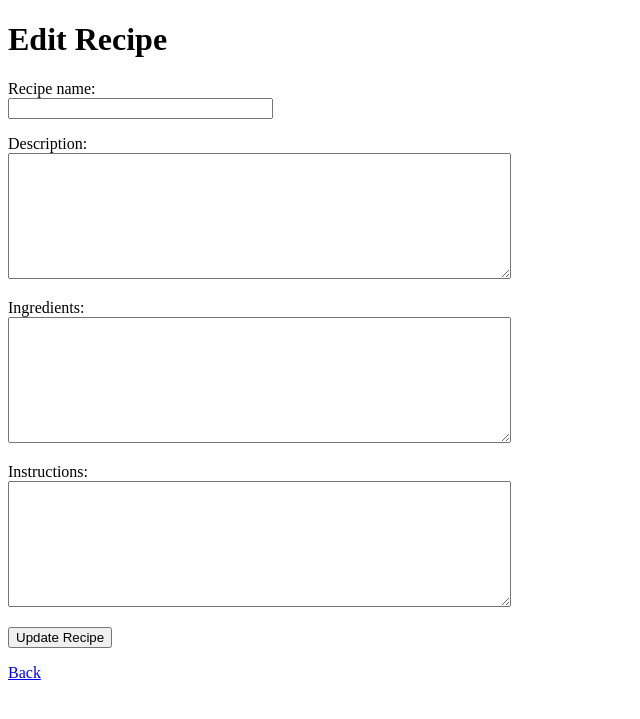
After one commit to dopamiini/Foodrecipes, a Flask app: template templates/edit_recipe.html in a window 1280 px wide. The commit adds this page. Shown: the top 719 px of the page, without its empty margins (0-640 px from the left). Run offline with Flask 3, Linux system fonts and the light colour scheme; the template is opened without the code that fills it, so the values that code supplies are empty.

Commit message:
Edit recipe feature added.

```diff
--- a/app.py
+++ b/app.py
@@ -30,14 +30,27 @@ def new_recipe():
 @app.route("/create_recipe", methods=["POST"])
 def create_recipe():
     title = request.form["title"]
-    description = request.form["description"]
+    notes = request.form["notes"]
     ingredients = request.form["ingredients"]
     instructions = request.form["instructions"]
     user_id = session["user_id"]
+    recipes.add_recipe(title, notes, ingredients, instructions, user_id)
+    return redirect("/")
 
-    recipes.add_recipe(title, description, ingredients, instructions, user_id)
+@app.route("/edit_recipe/<int:recipe_id>")
+def edit_recipe(recipe_id):
+    recipe = recipes.get_recipe(recipe_id)
+    return render_template("edit_recipe.html", recipe=recipe)
 
-    return redirect("/")
+@app.route("/update_recipe", methods=["POST"])
+def update_recipe():
+    recipe_id = request.form["recipe_id"]
+    title = request.form["title"]
+    notes = request.form["notes"]
+    ingredients = request.form["ingredients"]
+    instructions = request.form["instructions"]
+    recipes.update_recipe(recipe_id, title, notes, ingredients, instructions)
+    return redirect("/recipe/" + str(recipe_id))
 
 @app.route("/register")
 def register():
@@ -51,13 +64,11 @@ def create():
     if password1 != password2:
         return "Error: the passwords did not match."
     password_hash = generate_password_hash(password1)
-
     try:
         sql = "INSERT INTO users (username, password_hash) VALUES (?, ?)"
         db.execute(sql, [username, password_hash])
     except sqlite3.IntegrityError:
         return "Error: username is already taken."
-
     return "Account has been created."
 
 @app.route("/login", methods=["GET", "POST"])
@@ -71,7 +82,6 @@ def login():
         result = db.query(sql, [username])[0]
         user_id = result["id"]
         password_hash = result["password_hash"]
-
         if check_password_hash(password_hash, password):
             session["user_id"] = user_id
             session["username"] = username
--- /dev/null
+++ b/templates/edit_recipe.html
@@ -0,0 +1,35 @@
+<!DOCTYPE html>
+<html>
+
+<head>
+  <title>Edit recipe</title>
+</head>
+
+<body>
+  <h1>Edit Recipe</h1>
+  <form action="/update_recipe" method="post">
+    <p>
+      Recipe name: <br />
+      <input type="text" name="title" size="30" value="{{ recipe.title }}"/>
+    </p>
+    <p>
+      Description: <br />
+      <textarea name="notes" rows="8" cols="60">{{ recipe.notes }}</textarea>
+    </p>
+    <p>
+      Ingredients: <br />
+      <textarea name="ingredients" rows="8" cols="60">{{ recipe.ingredients }}</textarea>
+    </p>
+    <p>
+      Instructions: <br />
+      <textarea name="instructions" rows="8" cols="60">{{ recipe.instructions }}</textarea>
+    </p>
+    <input type="hidden" name="recipe_id" value="{{ recipe.id }}" />
+    <input type="submit" value="Update Recipe" />
+  </form>
+  <p>
+    <a href="/">Back</a>
+  </p>
+</body>
+
+</html>
--- a/templates/index.html
+++ b/templates/index.html
@@ -7,7 +7,6 @@
 
 <body>
   <h1>Food recipes</h1>
-
   {% if session.username %}
   <p>
     You are signed in as {{ session.username }}, your id number is {{ session.user_id }}
--- a/templates/new_recipe.html
+++ b/templates/new_recipe.html
@@ -14,7 +14,7 @@
     </p>
     <p>
       Description: <br />
-      <textarea name="description" rows="8" cols="60"></textarea>
+      <textarea name="notes" rows="8" cols="60"></textarea>
     </p>
     <p>
       Ingredients: <br />
--- a/templates/show_recipe.html
+++ b/templates/show_recipe.html
@@ -7,6 +7,11 @@
 
 <body>
   <h1>{{ recipe.title }}</h1>
+  {% if session.user_id == recipe.user_id %}
+  <p>
+    <a href="/edit_recipe/{{ recipe.id }}">Edit</a>
+  </p>
+  {% endif %}
   <p>
     {{ recipe.notes }}
   </p>
```
Also changed, not shown: recipes.py (+11 -1 lines).
